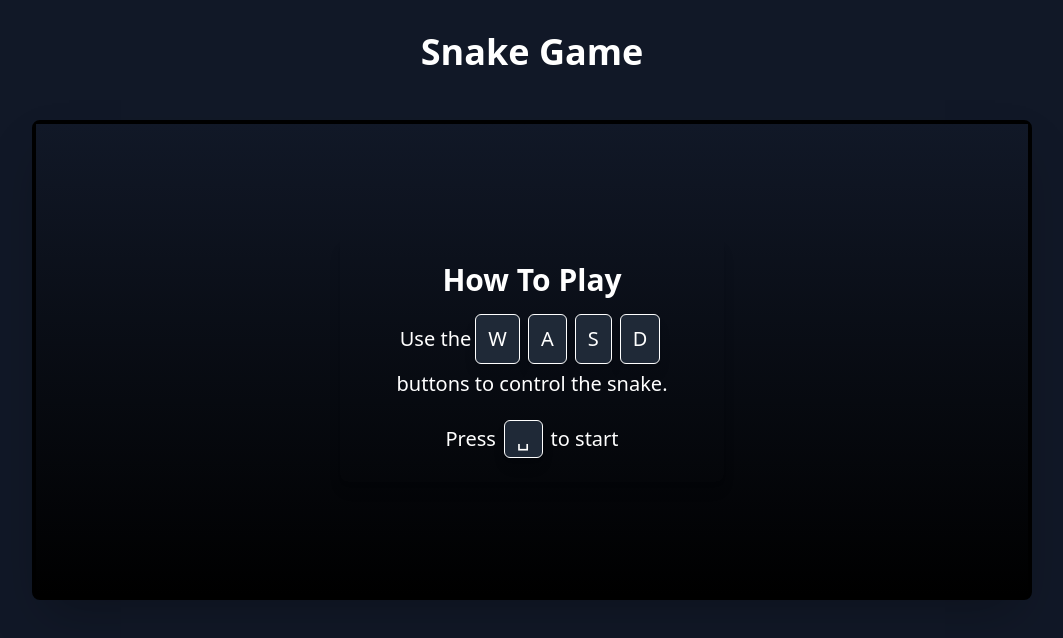
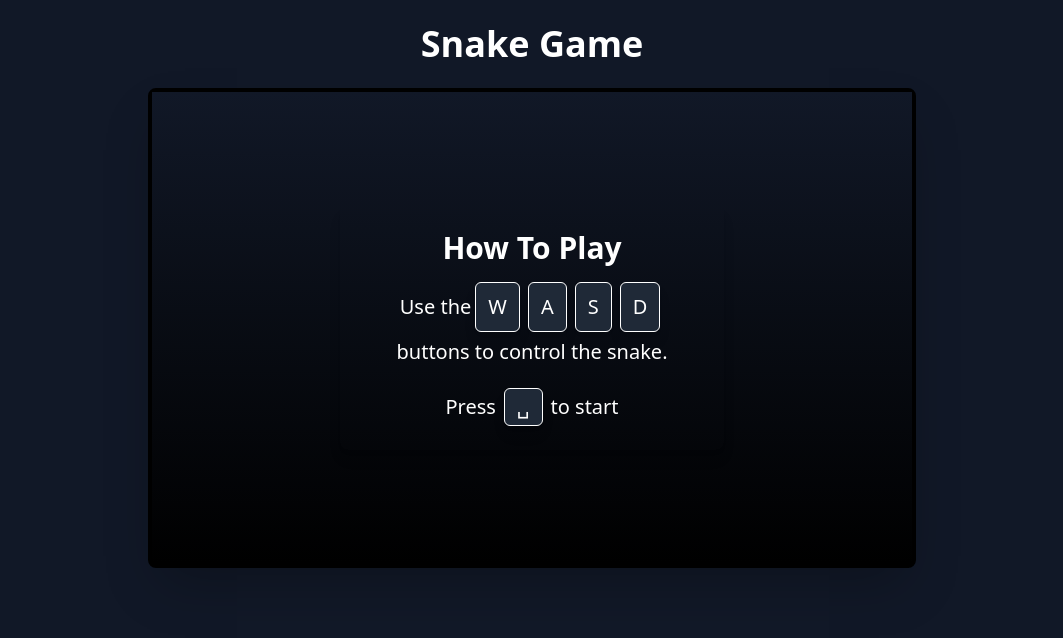
Before and after one commit to Yurii-Yanovitsky/snake-game, a React (Create React App) app: page / in a window 1280 px wide. Shown: the top 638 px of the page, without its empty margins (108-1171 px from the left). Built offline with nearby package versions, Linux system fonts and the light colour scheme.

Commit message:
Add game records functionality with localStorage support.

```diff
--- a/src/App.tsx
+++ b/src/App.tsx
@@ -1,20 +1,7 @@
-import { useCallback, useState } from "react";
-
-import GameContainer from "./components/GameContainer";
+import SnakeGame from "./components/SnakeGame";
 
 function App() {
-  const [gameIndex, setGameIndex] = useState(0);
-
-  const handleGameEnded = useCallback(() => {
-    setGameIndex((val) => val + 1);
-  }, []);
-
-  return (
-    <div className="flex flex-col gap-6 items-center bg-gray-900 min-h-screen py-8">
-      <h1 className="text-4xl font-bold text-white mb-6">Snake Game</h1>
-      <GameContainer key={gameIndex} onGameEnded={handleGameEnded} />
-    </div>
-  );
+  return <SnakeGame />;
 }
 
 export default App;
--- a/src/components/GameBoard.tsx
+++ b/src/components/GameBoard.tsx
@@ -93,12 +93,9 @@ const GameBoard: FC<GameBoardProps> = ({
   }, [snake, loot, score, drawScore, drawObjects, clearCanvas]);
 
   useEffect(() => {
-    if (!canvasRef.current) {
-      return;
-    }
-
-    const rect = canvasRef.current.getBoundingClientRect();
-
+    const canvas = canvasRef.current;
+    if (canvas) {
+      const rect = canvas.getBoundingClientRect();
       const cellSize = Math.floor(
         (Math.min(rect.width, rect.height) * CELL_SIZE_PERCENT) / 100
       );
@@ -111,8 +108,9 @@ const GameBoard: FC<GameBoardProps> = ({
         height: canvasRef.current.height,
         cellSize,
       });
+    }
 
-    const canvasContext = canvasRef.current.getContext("2d");
+    const canvasContext = canvasRef.current?.getContext("2d");
     if (canvasContext) {
       setContext(canvasContext);
     }
--- a/src/components/GameContainer.tsx
+++ b/src/components/GameContainer.tsx
@@ -1,4 +1,4 @@
-import { useCallback, useEffect, useState } from "react";
+import { useCallback, useEffect, useRef, useState } from "react";
 import GameBoard, { BoardDimensions } from "./GameBoard";
 import PauseOverlay from "./PauseOverlay";
 import InstructionsOverlay from "./InstructionsOverlay";
@@ -7,7 +7,13 @@ import { useAnimation } from "../hooks/useAnimation";
 
 type GameStatus = "NotStarted" | "InProgress" | "Paused" | "Ended";
 
-const GameContainer = ({ onGameEnded }: { onGameEnded: () => void }) => {
+const GameContainer = ({
+  className,
+  onGameEnded,
+}: {
+  className: string;
+  onGameEnded: (finalScore: number) => void;
+}) => {
   const [gameStatus, setGameStatus] = useState<GameStatus>("NotStarted");
   const [blinkingToggle, setBlinkingToggle] = useState(false);
 
@@ -18,6 +24,9 @@ const GameContainer = ({ onGameEnded }: { onGameEnded: () => void }) => {
   const updateSnakePosition = useCallback(() => moveSnake(), [moveSnake]);
   const { start, stop } = useAnimation(10, updateSnakePosition);
 
+  const scoreRef = useRef(0);
+  scoreRef.current = score;
+
   const endGame = useCallback(() => {
     const intervalId = window.setInterval(() => {
       setBlinkingToggle((prev) => !prev);
@@ -25,7 +34,7 @@ const GameContainer = ({ onGameEnded }: { onGameEnded: () => void }) => {
 
     setTimeout(() => {
       window.clearInterval(intervalId);
-      onGameEnded();
+      onGameEnded(scoreRef.current);
     }, 2000);
   }, [onGameEnded]);
 
@@ -99,7 +108,7 @@ const GameContainer = ({ onGameEnded }: { onGameEnded: () => void }) => {
   }[gameStatus];
 
   return (
-    <div className="h-screen-min-3/5 bg-gray-[#2D3748] rounded-lg border-black border-4 shadow-2xl relative">
+    <div className={className}>
       <GameBoard
         snake={blinkingToggle ? [] : snake}
         loot={loot}
--- /dev/null
+++ b/src/components/GameRecords.tsx
@@ -0,0 +1,29 @@
+export type GameRecord = {
+  recordId: number;
+  score: number;
+};
+
+const GameRecords = ({ gameRecords }: { gameRecords: GameRecord[] }) => {
+  if (gameRecords.length === 0) {
+    return <></>;
+  }
+
+  return (
+    <div className="flex flex-col text-white w-1/2 py-4">
+      <h2 className="text-xl font-bold mb-2">Game Records</h2>
+      <div className="text-xl space-y-2 flex-1 overflow-y-auto">
+        {gameRecords.map(({ score, recordId }) => (
+          <div
+            key={recordId}
+            className="bg-gray-800 p-3 rounded-lg shadow-md flex justify-between items-center text-sm"
+          >
+            <span className="font-semibold">Game #{recordId}</span>
+            <span className="text-yellow-400">Score: {score}</span>
+          </div>
+        ))}
+      </div>
+    </div>
+  );
+};
+
+export default GameRecords;
--- a/src/components/SnakeGame.tsx
+++ b/src/components/SnakeGame.tsx
@@ -1,14 +1,43 @@
-import { useState, useCallback } from "react";
+import { useState, useCallback, useEffect } from "react";
 import GameContainer from "./GameContainer";
+import GameRecords, { GameRecord } from "./GameRecords";
 
 const SnakeGame = () => {
   const [gameIndex, setGameIndex] = useState(0);
+  const [gameRecords, setGameRecords] = useState<GameRecord[]>([]);
 
-  const handleGameEnded = useCallback(() => {
+  useEffect(() => {
+    const storedRecords = localStorage.getItem("gameRecords");
+    if (storedRecords) {
+      setGameRecords(JSON.parse(storedRecords));
+    }
+  }, []);
+
+  useEffect(() => {
+    if (gameRecords.length) {
+      localStorage.setItem("gameRecords", JSON.stringify(gameRecords));
+    }
+  }, [gameRecords]);
+
+  const handleGameEnded = useCallback((finalScore: number) => {
+    setGameRecords((prevValues) => [
+      ...prevValues,
+      { recordId: prevValues.length + 1, score: finalScore },
+    ]);
     setGameIndex((val) => val + 1);
   }, []);
 
-  return <GameContainer key={gameIndex} onGameEnded={handleGameEnded} />;
+  return (
+    <div className="grid grid-rows-[auto,auto,minmax(0,1fr)] justify-items-center h-screen bg-gray-900">
+      <h1 className="text-4xl font-bold text-white p-6">Snake Game</h1>
+      <GameContainer
+        className="h-screen-min-3/5 w-3/5 bg-gray-[#2D3748] rounded-lg border-black border-4 shadow-2xl relative"
+        key={gameIndex}
+        onGameEnded={handleGameEnded}
+      />
+      <GameRecords gameRecords={gameRecords} />
+    </div>
+  );
 };
 
 export default SnakeGame;
--- a/src/index.css
+++ b/src/index.css
@@ -3,3 +3,24 @@
 @tailwind utilities;
 
 @import url("https://fonts.googleapis.com/css2?family=Press+Start+2P&display=swap");
+
+@layer components {
+  ::-webkit-scrollbar {
+    @apply w-5;
+    @apply h-5;
+  }
+  ::-webkit-scrollbar-thumb {
+    border: 0.4rem solid rgba(0, 0, 0, 0);
+    background-clip: padding-box;
+    -webkit-border-radius: 1rem;
+    @apply bg-gray-700;
+  }
+  ::-webkit-scrollbar-button {
+    width: 0;
+    height: 0;
+    display: none;
+  }
+  ::-webkit-scrollbar-corner {
+    background-color: transparent;
+  }
+}
```
Lines whose indentation alone changed are shown as unchanged.
